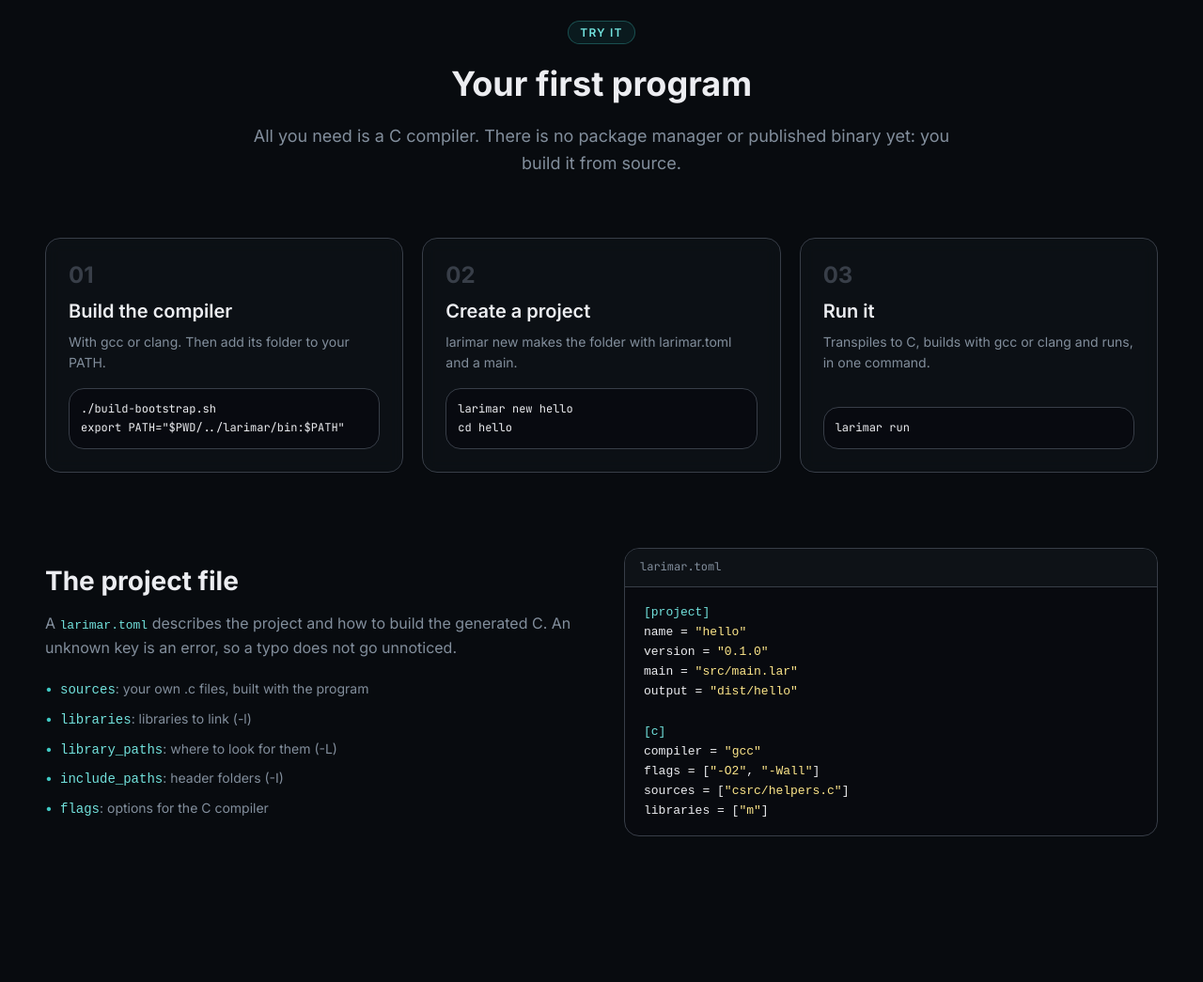
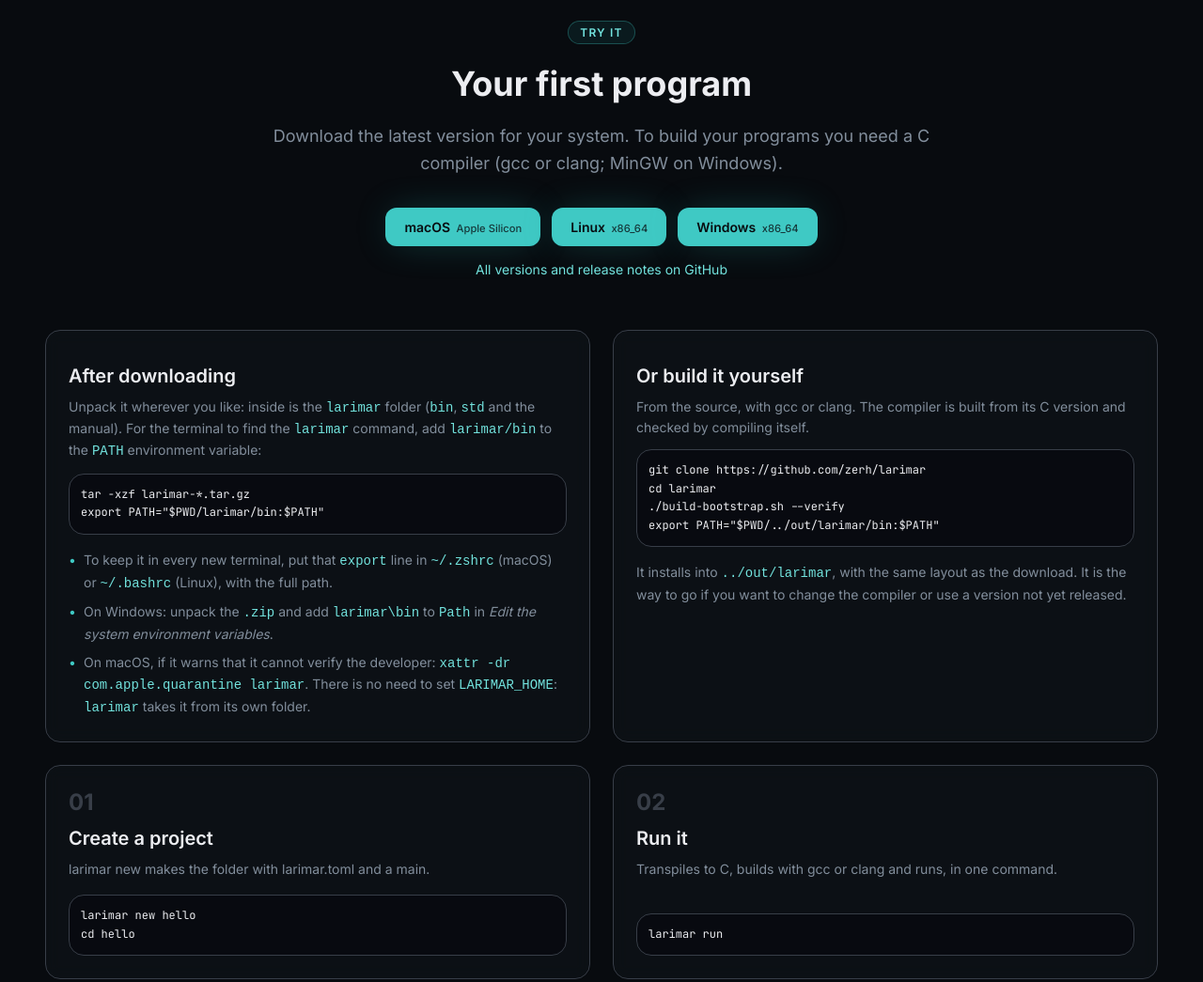
Before and after one commit to zerh/larimar, a plain HTML site: page docs/index.html in a window 1280 px wide. Shown: the part 9920-10965 px from the top of the page at 94% size. Drawn offline with Linux system fonts and the light colour scheme.

Commit message:
Website: download buttons to try

```diff
--- a/docs/i18n.json
+++ b/docs/i18n.json
@@ -147,9 +147,16 @@
     "errors.body.html": "Expected errors are enums: the signature says what each function may throw, and the compiler makes you catch it with <code style=\"color:var(--larimar-light);\">try / catch</code> or declare it.",
     "install.eyebrow": "Try it",
     "install.title": "Your first program",
-    "install.body": "All you need is a C compiler. There is no package manager or published binary yet: you build it from source.",
-    "s1.title": "Build the compiler",
-    "s1.body": "With gcc or clang. Then add its folder to your PATH.",
+    "install.body": "Download the latest version for your system. To build your programs you need a C compiler (gcc or clang; MinGW on Windows).",
+    "install.all": "All versions and release notes on GitHub",
+    "get.dl.title": "After downloading",
+    "get.dl.path.html": "Unpack it wherever you like: inside is the <code style=\"color:var(--larimar-light);\">larimar</code> folder (<code style=\"color:var(--larimar-light);\">bin</code>, <code style=\"color:var(--larimar-light);\">std</code> and the manual). For the terminal to find the <code style=\"color:var(--larimar-light);\">larimar</code> command, add <code style=\"color:var(--larimar-light);\">larimar/bin</code> to the <code style=\"color:var(--larimar-light);\">PATH</code> environment variable:",
+    "get.dl.keep.html": "To keep it in every new terminal, put that <code style=\"color:var(--larimar-light);\">export</code> line in <code style=\"color:var(--larimar-light);\">~/.zshrc</code> (macOS) or <code style=\"color:var(--larimar-light);\">~/.bashrc</code> (Linux), with the full path.",
+    "get.dl.win.html": "On Windows: unpack the <code style=\"color:var(--larimar-light);\">.zip</code> and add <code style=\"color:var(--larimar-light);\">larimar\\bin</code> to <code style=\"color:var(--larimar-light);\">Path</code> in <em>Edit the system environment variables</em>.",
+    "get.dl.mac.html": "On macOS, if it warns that it cannot verify the developer: <code style=\"color:var(--larimar-light);\">xattr -dr com.apple.quarantine larimar</code>. There is no need to set <code style=\"color:var(--larimar-light);\">LARIMAR_HOME</code>: <code style=\"color:var(--larimar-light);\">larimar</code> takes it from its own folder.",
+    "get.src.title": "Or build it yourself",
+    "get.src.body": "From the source, with gcc or clang. The compiler is built from its C version and checked by compiling itself.",
+    "get.src.note.html": "It installs into <code style=\"color:var(--larimar-light);\">../out/larimar</code>, with the same layout as the download. It is the way to go if you want to change the compiler or use a version not yet released.",
     "s2.title": "Create a project",
     "s2.body": "larimar new makes the folder with larimar.toml and a main.",
     "s3.title": "Run it",
@@ -322,9 +329,16 @@
     "errors.body.html": "Los errores esperables son enums: la firma dice qué puede lanzar cada función, y el compilador obliga a capturarlo con <code style=\"color:var(--larimar-light);\">try / catch</code> o a declararlo.",
     "install.eyebrow": "Probarlo",
     "install.title": "Tu primer programa",
-    "install.body": "Solo hace falta un compilador de C. Todavía no hay gestor de paquetes ni binarios publicados: se compila desde el código.",
-    "s1.title": "Construye el compilador",
-    "s1.body": "Con gcc o clang. Después, añade su carpeta a tu PATH.",
+    "install.body": "Descarga la última versión para tu sistema. Para compilar tus programas hace falta un compilador de C (gcc o clang; en Windows, MinGW).",
+    "install.all": "Todas las versiones y notas en GitHub",
+    "get.dl.title": "Después de descargar",
+    "get.dl.path.html": "Descomprímelo donde quieras: dentro está la carpeta <code style=\"color:var(--larimar-light);\">larimar</code> (<code style=\"color:var(--larimar-light);\">bin</code>, <code style=\"color:var(--larimar-light);\">std</code> y el manual). Para que la terminal encuentre el comando <code style=\"color:var(--larimar-light);\">larimar</code>, añade <code style=\"color:var(--larimar-light);\">larimar/bin</code> a la variable de entorno <code style=\"color:var(--larimar-light);\">PATH</code>:",
+    "get.dl.keep.html": "Para que quede en cada terminal nueva, pon esa línea <code style=\"color:var(--larimar-light);\">export</code> en <code style=\"color:var(--larimar-light);\">~/.zshrc</code> (macOS) o <code style=\"color:var(--larimar-light);\">~/.bashrc</code> (Linux), con la ruta completa.",
+    "get.dl.win.html": "En Windows: descomprime el <code style=\"color:var(--larimar-light);\">.zip</code> y añade <code style=\"color:var(--larimar-light);\">larimar\\bin</code> a <code style=\"color:var(--larimar-light);\">Path</code> en <em>Editar las variables de entorno del sistema</em>.",
+    "get.dl.mac.html": "En macOS, si avisa de que no puede verificar al desarrollador: <code style=\"color:var(--larimar-light);\">xattr -dr com.apple.quarantine larimar</code>. No hace falta definir <code style=\"color:var(--larimar-light);\">LARIMAR_HOME</code>: <code style=\"color:var(--larimar-light);\">larimar</code> la toma de su propia carpeta.",
+    "get.src.title": "O compílalo tú mismo",
+    "get.src.body": "Desde el código, con gcc o clang. El compilador se construye a partir de su versión en C y se comprueba compilándose a sí mismo.",
+    "get.src.note.html": "Se instala en <code style=\"color:var(--larimar-light);\">../out/larimar</code>, con la misma estructura que la descarga. Es el camino si quieres cambiar el compilador o usar una versión aún no publicada.",
     "s2.title": "Crea un proyecto",
     "s2.body": "larimar new genera la carpeta con larimar.toml y un main.",
     "s3.title": "Ejecútalo",
--- a/docs/index.html
+++ b/docs/index.html
@@ -362,6 +362,22 @@
       line-height: 1;
     }
     .logo-mark > span { transform: translateY(0.07em); }   /* a capital sits high in its line box */
+
+    /* download buttons of the latest release */
+    .downloads { display: flex; flex-wrap: wrap; justify-content: center; gap: 0.75rem; margin-top: 2rem; }
+    .downloads .btn-primary { display: inline-flex; align-items: baseline; gap: 0.4rem; }
+    .dl-note { font-weight: 500; font-size: 0.8em; opacity: 0.75; }
+    .dl-more { margin-top: 1rem; font-size: 0.875rem; }
+    .dl-more a { color: var(--larimar-light); text-decoration: none; }
+    .dl-more a:hover { text-decoration: underline; }
+
+    /* two columns (one on narrow screens) */
+    .grid-2 { display: grid; grid-template-columns: minmax(0, 1fr); gap: 1.5rem; }
+    @media (min-width: 900px) { .grid-2 { grid-template-columns: repeat(2, minmax(0, 1fr)); } }
+    .get-notes { margin-top: 1rem; font-size: 0.875rem; }
+    .get .step-code { margin-top: 0.75rem; }
+    .step-code { overflow-x: auto; }
+    .get .step { justify-content: flex-start; }
   </style>
 </head>
 <body>
@@ -938,22 +954,48 @@ server.<span class="tok-fn">run</span>();</pre>
         <div style="text-align: center; max-width: 48rem; margin: 0 auto;">
           <div class="eyebrow" data-i18n="install.eyebrow">Try it</div>
           <h2 class="h2" data-i18n="install.title">Your first program</h2>
-          <p class="lead" data-i18n="install.body">All you need is a C compiler. There is no package manager or published binary yet: you build it from source.</p>
+          <p class="lead" data-i18n="install.body">Download the latest version for your system. To build your programs you need a C compiler (gcc or clang; MinGW on Windows).</p>
+          <!-- the latest release, built by GitHub Actions for each system -->
+          <div class="downloads">
+            <a class="btn-primary" href="https://github.com/zerh/larimar/releases/latest/download/larimar-macos-x86_64.tar.gz">macOS <span class="dl-note">Apple Silicon</span></a>
+            <a class="btn-primary" href="https://github.com/zerh/larimar/releases/latest/download/larimar-linux-x86_64.tar.gz">Linux <span class="dl-note">x86_64</span></a>
+            <a class="btn-primary" href="https://github.com/zerh/larimar/releases/latest/download/larimar-windows-x86_64.zip">Windows <span class="dl-note">x86_64</span></a>
+          </div>
+          <p class="dl-more"><a href="https://github.com/zerh/larimar/releases" data-i18n="install.all">All versions and release notes on GitHub</a></p>
         </div>
 
-        <div class="grid-3" style="margin-top: 4rem;">
+        <!-- two ways to get it: the release built by GitHub Actions, or from the source -->
+        <div class="grid-2 get" style="margin-top: 3.5rem;">
+          <div class="card step">
+            <div>
+              <h3 class="step-title" data-i18n="get.dl.title">After downloading</h3>
+              <p class="card-body" data-i18n-html="get.dl.path.html">Unpack it wherever you like: inside is the <code style="color:var(--larimar-light);">larimar</code> folder (<code style="color:var(--larimar-light);">bin</code>, <code style="color:var(--larimar-light);">std</code> and the manual). For the terminal to find the <code style="color:var(--larimar-light);">larimar</code> command, add <code style="color:var(--larimar-light);">larimar/bin</code> to the <code style="color:var(--larimar-light);">PATH</code> environment variable:</p>
+            </div>
+            <div class="code-block step-code">tar -xzf larimar-*.tar.gz
+export PATH="$PWD/larimar/bin:$PATH"</div>
+            <ul class="bullets get-notes">
+              <li data-i18n-html="get.dl.keep.html">To keep it in every new terminal, put that <code style="color:var(--larimar-light);">export</code> line in <code style="color:var(--larimar-light);">~/.zshrc</code> (macOS) or <code style="color:var(--larimar-light);">~/.bashrc</code> (Linux), with the full path.</li>
+              <li data-i18n-html="get.dl.win.html">On Windows: unpack the <code style="color:var(--larimar-light);">.zip</code> and add <code style="color:var(--larimar-light);">larimar\bin</code> to <code style="color:var(--larimar-light);">Path</code> in <em>Edit the system environment variables</em>.</li>
+              <li data-i18n-html="get.dl.mac.html">On macOS, if it warns that it cannot verify the developer: <code style="color:var(--larimar-light);">xattr -dr com.apple.quarantine larimar</code>. There is no need to set <code style="color:var(--larimar-light);">LARIMAR_HOME</code>: <code style="color:var(--larimar-light);">larimar</code> takes it from its own folder.</li>
+            </ul>
+          </div>
+          <div class="card step">
+            <div>
+              <h3 class="step-title" data-i18n="get.src.title">Or build it yourself</h3>
+              <p class="card-body" data-i18n="get.src.body">From the source, with gcc or clang. The compiler is built from its C version and checked by compiling itself.</p>
+            </div>
+            <div class="code-block step-code">git clone https://github.com/zerh/larimar
+cd larimar
+./build-bootstrap.sh --verify
+export PATH="$PWD/../out/larimar/bin:$PATH"</div>
+            <p class="card-body" style="margin-top: 1rem;" data-i18n-html="get.src.note.html">It installs into <code style="color:var(--larimar-light);">../out/larimar</code>, with the same layout as the download. It is the way to go if you want to change the compiler or use a version not yet released.</p>
+          </div>
+        </div>
+
+        <div class="grid-2" style="margin-top: 1.5rem;">
           <div class="card step">
             <div>
               <span class="step-n">01</span>
-              <h3 class="step-title" data-i18n="s1.title">Build the compiler</h3>
-              <p class="card-body" data-i18n="s1.body">With gcc or clang. Then add its folder to your PATH.</p>
-            </div>
-            <div class="code-block step-code">./build-bootstrap.sh
-export PATH="$PWD/../larimar/bin:$PATH"</div>
-          </div>
-          <div class="card step">
-            <div>
-              <span class="step-n">02</span>
               <h3 class="step-title" data-i18n="s2.title">Create a project</h3>
               <p class="card-body" data-i18n="s2.body">larimar new makes the folder with larimar.toml and a main.</p>
             </div>
@@ -962,7 +1004,7 @@ cd hello</div>
           </div>
           <div class="card step">
             <div>
-              <span class="step-n">03</span>
+              <span class="step-n">02</span>
               <h3 class="step-title" data-i18n="s3.title">Run it</h3>
               <p class="card-body" data-i18n="s3.body">Transpiles to C, builds with gcc or clang and runs, in one command.</p>
             </div>
```
